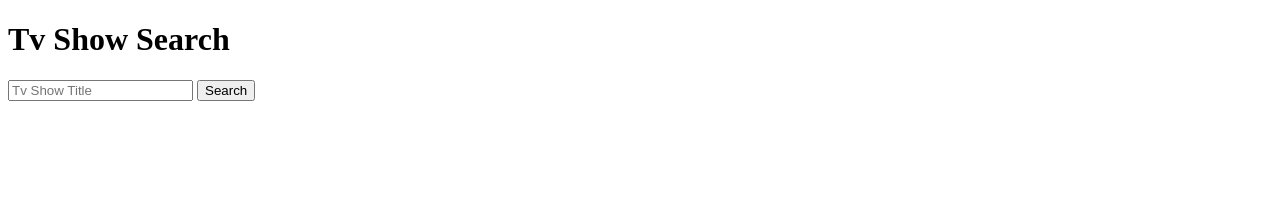
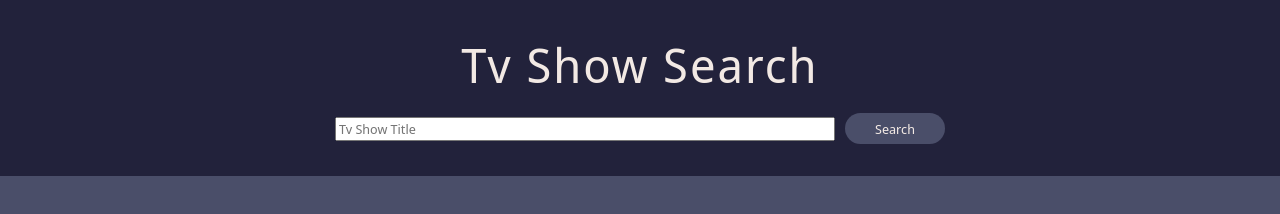
Before and after one commit to bmarieay/tvshow-search, a plain HTML site: page index.html in a window 1280 px wide. Drawn offline with nearby package versions, Linux system fonts and the light colour scheme.

Commit message:
added styling and some simple animations

```diff
--- a/app.js
+++ b/app.js
@@ -1,6 +1,6 @@
 const form = document.querySelector('#searchForm')
 const input = document.querySelector('input');
-
+const main = document.querySelector('main')
 const processQuery = async () => {
     // const res =  await axios.get(`https://api.tvmaze.com/search/shows?q=${searchTerm}`)
     //instead of above we should use config object
@@ -28,7 +28,8 @@ const makeShows = (shows) => {
             container.append(title)
             container.style.display = 'inline-block'
             title.style.textAlign = 'center'
-            document.body.append(container);
+            main.append(container);
+            setTimeout(()=> container.classList.add("animate"), 500)
         }
     }
 }
@@ -64,4 +65,6 @@ input.addEventListener('input', async function () {
     }
 })
 
+
+
 //======
--- a/index.html
+++ b/index.html
@@ -5,14 +5,23 @@
     <meta http-equiv="X-UA-Compatible" content="IE=edge">
     <meta name="viewport" content="width=device-width, initial-scale=1.0">
     <title>Document</title>
+    <link href="https://fonts.googleapis.com/css2?family=Noto+Sans+Display:wght@300;400&display=swap" rel="stylesheet">
     <script src="https://cdn.jsdelivr.net/npm/axios/dist/axios.min.js"></script>
+    <link rel="stylesheet" href="style.css">
 </head>
 <body>
-    <h1>Tv Show Search</h1>
-    <form id="searchForm">
-        <input type="text" name="query" placeholder="Tv Show Title">
-        <button>Search</button>
-    </form>
+    <header>
+        <div class="container">
+            <h1 id="header__title">Tv Show Search</h1>
+            <form id="searchForm">
+                <input type="text" name="query" placeholder="Tv Show Title">
+                <button>Search</button>
+            </form>
+        </div>
+    </header>
+    <main class="container">
+
+    </main>
     <script src="app.js"></script>
 </body>
 </html>
--- /dev/null
+++ b/style.css
@@ -0,0 +1,102 @@
+* {
+    box-sizing: inherit;
+}
+
+html {
+    box-sizing: border-box;
+}
+
+body{
+    font-family: 'Noto Sans Display', sans-serif;
+    font-weight: 300;
+    background-color: #4a4e69;
+    color: #f2e9e4;
+    letter-spacing: 2px;
+}
+
+header{
+    padding: 2rem 0;
+    background-color: #22223b;
+    font-size: 1.25rem;
+}
+
+
+body, h1{
+    margin: 0;
+}
+
+#header__title{
+    font-weight: 400;
+    text-align: center;
+    padding-bottom: 1rem;
+}
+
+button, input{
+    display: block;
+}
+
+
+button{
+    border: none;
+    padding: .5em 1em;
+    border-radius: 50px;
+    flex-basis: 25%;
+    max-width: 100px;
+    margin-left: 10px;
+    background-color:#4a4e69;
+    color:#f2e9e4;
+    transition: background-color .25s ease-in;
+}
+
+button:hover{
+    background-color: #434658;
+}
+
+#searchForm {
+    display: flex;
+    align-items: center;
+    justify-content: center;
+
+}
+
+figure{
+    transform: scale(0);
+    opacity: .25;
+    transition: transform .25s ease-in-out, opacity .75s ease-in-out;
+}
+
+.animate{
+    opacity: 1;
+    transform: scale(1);
+}
+
+input {
+    flex-basis: 70%;
+    max-width: 350px;
+}
+
+#searchForm * {
+    font-family: inherit;
+}
+
+.container{
+    width: 80%;
+    max-width: 1100px;
+    margin: 0 auto;
+}
+
+main{
+    display: flex;
+    flex-wrap: wrap;
+    justify-content: center;
+}
+
+@media (min-width: 1024px){
+    input{
+        max-width: 500px;
+    }
+
+    #header__title{
+        font-size: 3rem;
+    }
+}
```
